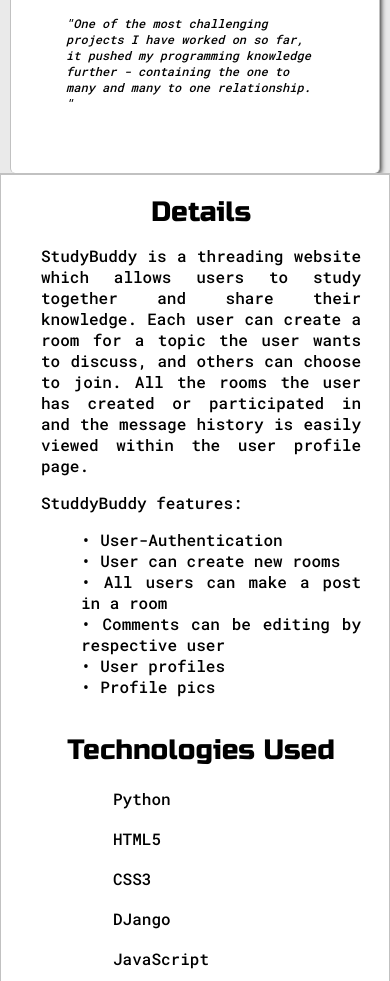
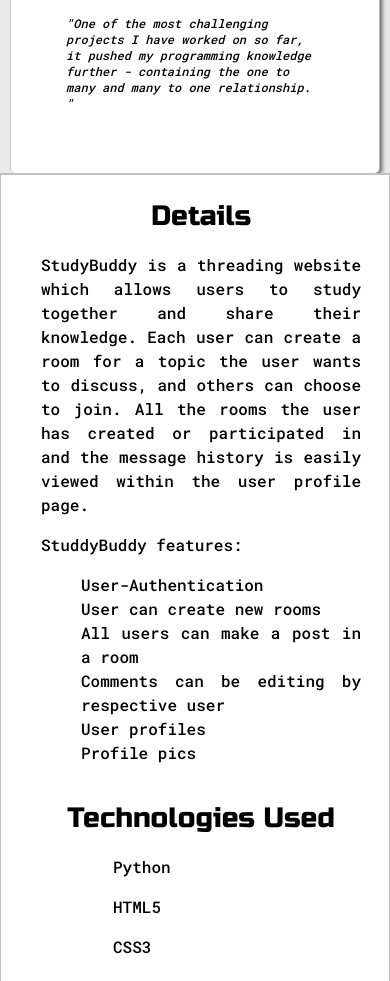
Before and after one commit to Dragon1t3/Portfolio, a plain HTML site: page studdybuddy.html in a window 390 px wide. Shown: the part 616-1597 px from the top of the page. Drawn offline with Linux system fonts and the light colour scheme.

Commit message:
mobile view updated

```diff
--- a/default.css
+++ b/default.css
@@ -357,6 +357,7 @@ h6{ font-size: 16px;}
   padding-top: 50px;
   text-align: justify;
   gap: 50px;
+  line-height: 1.5;
 }
 
 .details-wrapper {
@@ -376,6 +377,7 @@ h6{ font-size: 16px;}
 
 .details {
   text-align: justify;
+  line-height: 1.5
 }
 
 .details h3 {
--- a/studdybuddy.html
+++ b/studdybuddy.html
@@ -67,12 +67,12 @@
             history is easily viewed within the user profile page. </p>
           <p>StuddyBuddy features:</p>
           <ul>
-            <li>•	User-Authentication</li>
-            <li>•	User can create new rooms</li>
-            <li>•	All users can make a post in a room</li>
-            <li>•	Comments can be editing by respective user</li>
-            <li>•	User profiles</li>
-            <li>•	Profile pics</li>
+            <li>User-Authentication</li>
+            <li>User can create new rooms</li>
+            <li>All users can make a post in a room</li>
+            <li>Comments can be editing by respective user</li>
+            <li>User profiles</li>
+            <li>Profile pics</li>
           </ul>
         </div>
         <div class="technologies">
```
Also changed, not shown: blog.html (+5 -5 lines), cafe_api.html (+5 -5 lines).
